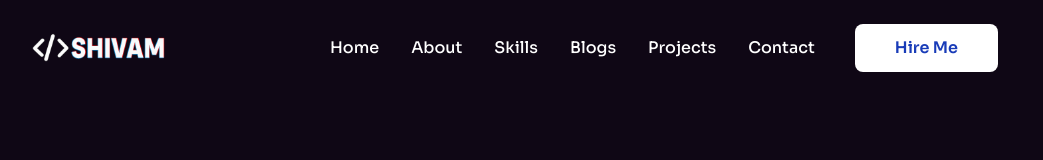
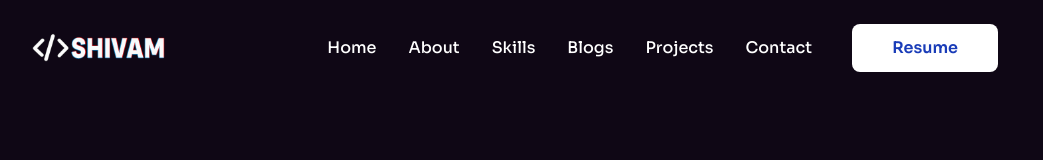
Before and after one commit to im-ShivamSaurav/My_Portfolio, a Next.js app: page / in a window 1280 px wide. Shown: the top 160 px of the page, without its empty margins (114-1157 px from the left). Built offline with nearby package versions, Linux system fonts and the light colour scheme; no server answers; the database is empty.

Commit message:
updated some feature

```diff
--- a/app/api/sendmail/route.ts
+++ b/app/api/sendmail/route.ts
@@ -1,7 +1,6 @@
 import { NextResponse } from "next/server";
 import nodemailer from "nodemailer";
-import dotenv from "dotenv";
-dotenv.config();
+
 // Handle POST requests to send email
 export async function POST(req: Request) {
   const { name, email, phone, reason, message } = await req.json();
--- a/components/Home/Navbar/Nav.tsx
+++ b/components/Home/Navbar/Nav.tsx
@@ -48,7 +48,7 @@ const Nav = ({openNav}:props) => {
             </div>
             {/* Button */}
             <div className="flex items-center space-x-4">
-                <button className="md:px-10 md:py-3 px-8 py-3 text-blue-800 font-semibold sm:text-base text-sm bg-white hover:bg-gray-200 transition-all duration-200 rounded-lg">Hire Me</button>
+            <a  href="/resume/ShivamResume(final).pdf" download="Shivam-Resume.pdf"><button className=" cursor-pointer md:px-10 md:py-3 px-8 py-3 text-blue-800 font-semibold sm:text-base text-sm bg-white hover:bg-gray-200 transition-all duration-200 rounded-lg">Resume</button></a>
             </div>
             {/* Hamburger Icon */}
             <HiBars3BottomRight onClick={openNav} className="w-8 h-8 cursor-pointer text-white lg:hidden" />
```
